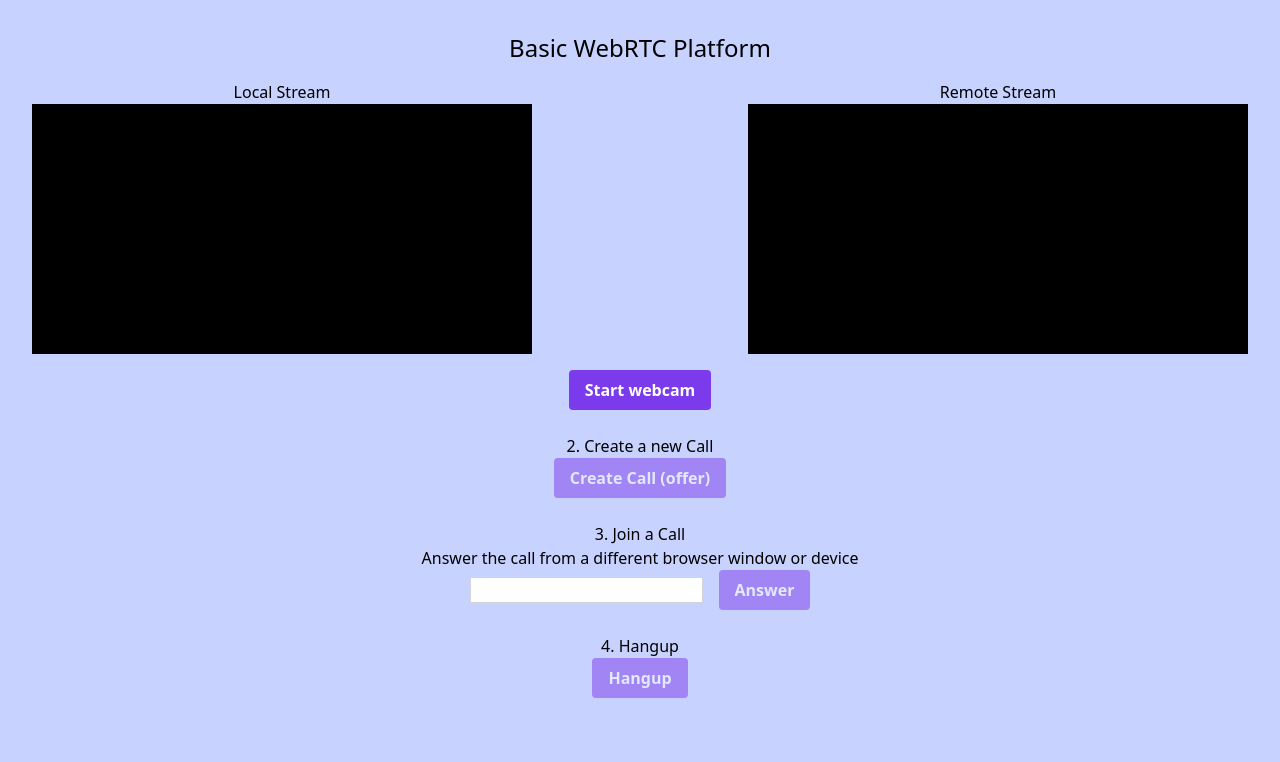
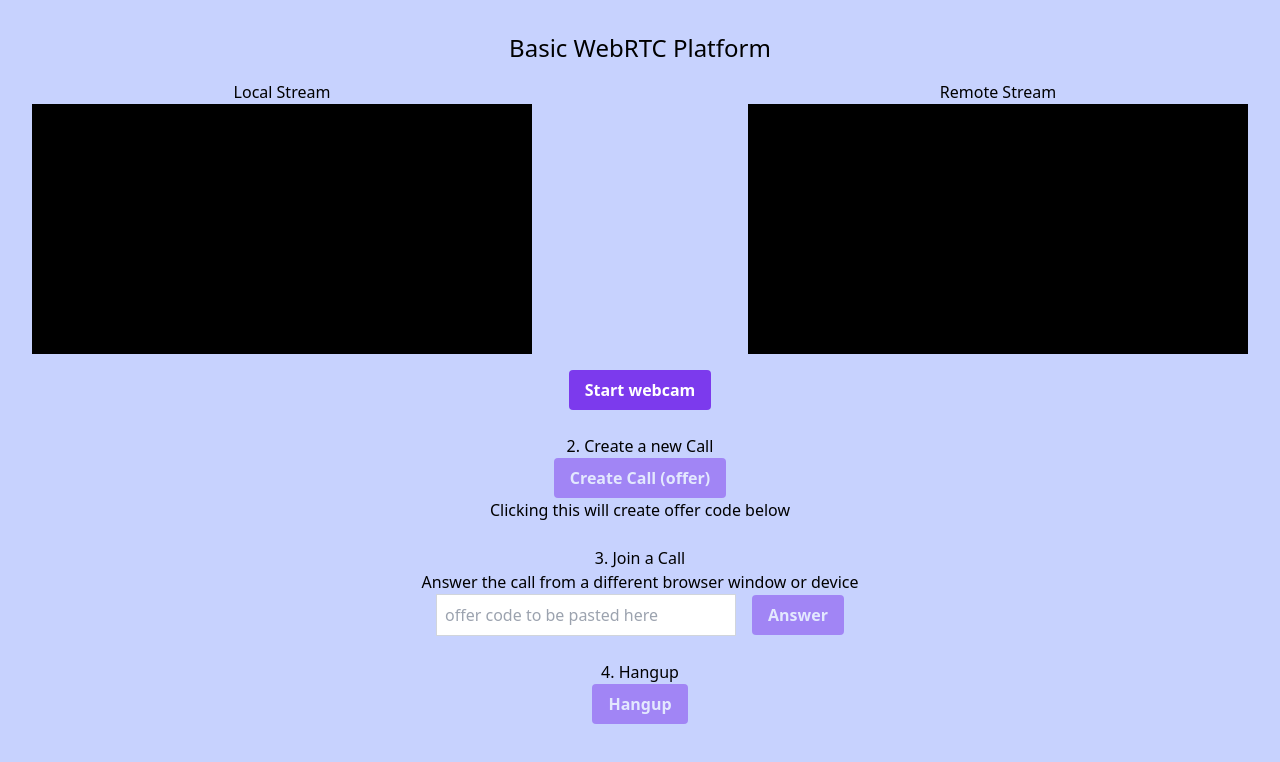
Before and after one commit to rishavmedhi/webrtc-basic, a React (Vite) app: page / in a window 1280 px wide. Shown: the top 762 px of the page. Built offline with nearby package versions, Linux system fonts and the light colour scheme; no server answers.

Commit message:
Adding useful message, input box CSS fix

```diff
--- a/src/App.jsx
+++ b/src/App.jsx
@@ -188,13 +188,21 @@ function App() {
           >
             Create Call (offer)
           </button>
+          <p>Clicking this will create offer code below</p>
         </div>
 
         <div>
           <h2>3. Join a Call</h2>
           <p>Answer the call from a different browser window or device</p>
 
-          <input id="callInput" value={globalState.callInputId} onChange={onCallIdInput} className="mr-4 border border-gray-300 focus:outline-none focus:ring-2 focus:ring-purple-600 focus:border-transparent disabled:opacity-50"/>
+          <input
+            id="callInput"
+            value={globalState.callInputId}
+            onChange={onCallIdInput}
+            className="mr-4 border border-gray-300 pt-2 pb-2 pl-2 pr-2 focus:outline-none focus:ring-2 focus:ring-purple-600 focus:border-transparent disabled:opacity-50"
+            style={{width:'300px'}}
+            placeholder="offer code to be pasted here"
+            />
           <button
             className="bg-purple-600 pt-2 pb-2 pl-4 pr-4 text-white rounded font-bold disabled:opacity-50 disabled:cursor-not-allowed"
             id="answerButton"
```
